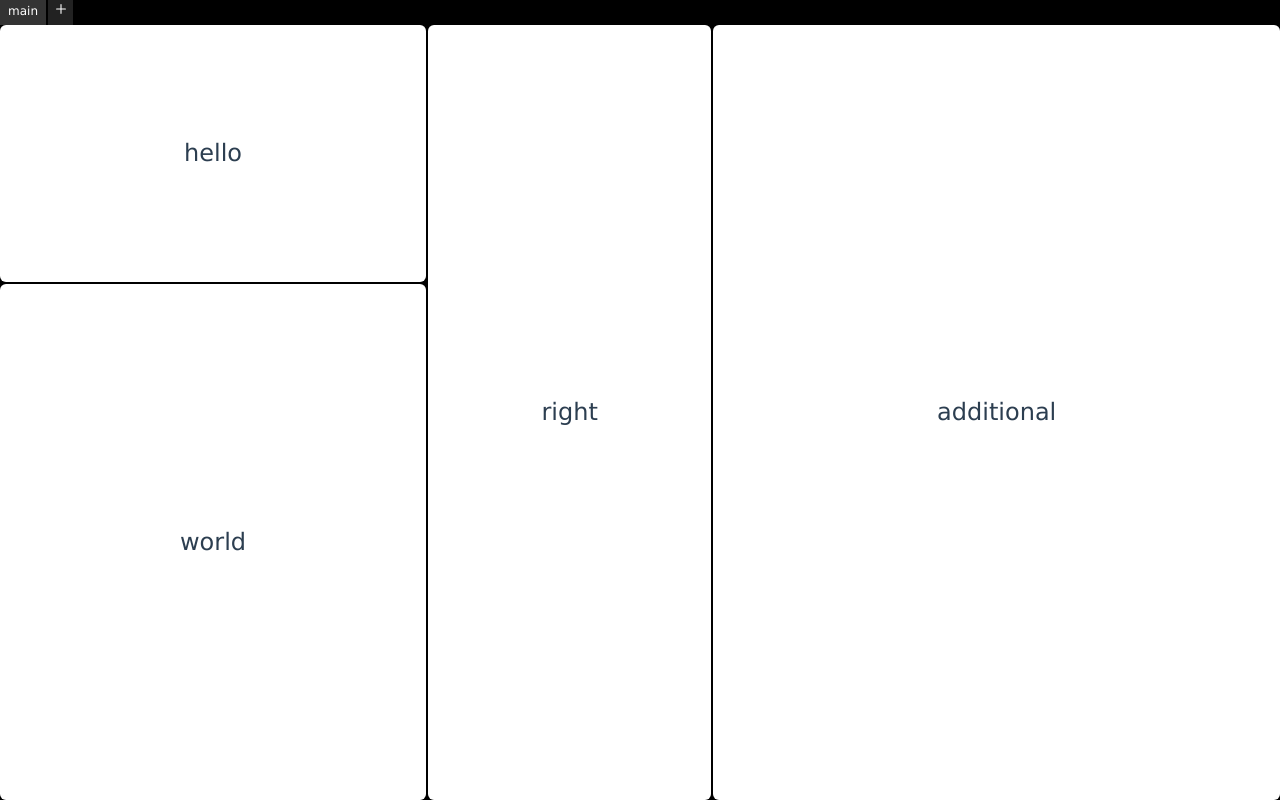
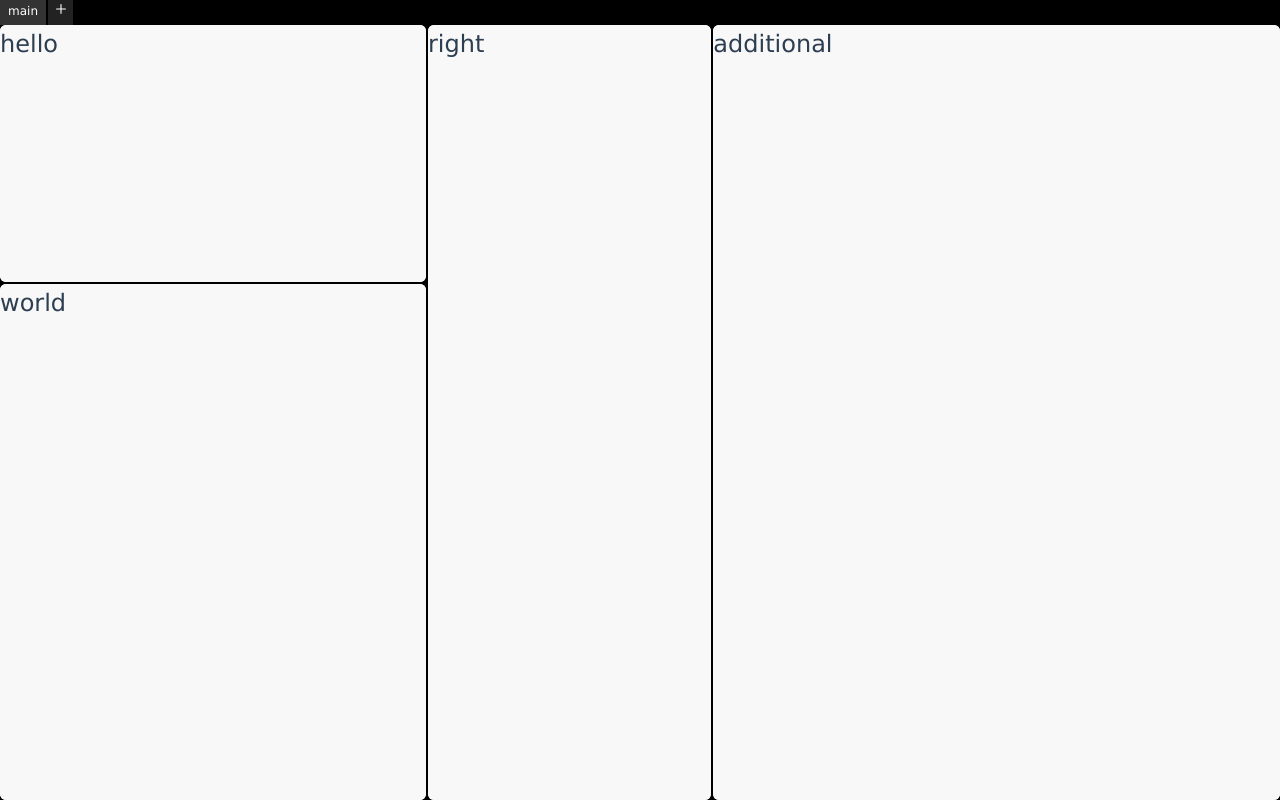
Before and after one commit to Folleach/blender-controls, a Vue app: page / in a window 1280 px wide. Built offline with nearby package versions, Linux system fonts and the light colour scheme; the HTML template or start-up script is replaced by a standard one.

Commit message:
implement global space

```diff
--- /dev/null
+++ b/src/components/nodes/GlobalSpaceComponent.vue
@@ -0,0 +1,72 @@
+<script setup lang="ts">
+import type { Position } from '@/libraries/workspaces';
+import { computed, onMounted, ref } from 'vue';
+
+const position = ref({ x: 0, y: 0 });
+const b1: Position = { x: 0, y: 0 };
+const b2: Position = { x: 0, y: 0 };
+
+function handlePointerDown(e: PointerEvent) {
+    if (e.button !== 1)
+        return;
+    e.preventDefault();
+
+    b2.x = position.value.x;
+    b2.y = position.value.y;
+    b1.x = e.clientX;
+    b1.y = e.clientY;
+
+    document.addEventListener('pointermove', handlePointerMove);
+    document.addEventListener('pointerup', handlePointerUp);
+};
+
+function handlePointerMove(e: PointerEvent) {
+    position.value = {
+        x: b2.x + (e.clientX - b1.x),
+        y: b2.y + (e.clientY - b1.y),
+    }
+};
+
+function handlePointerUp() {
+    document.removeEventListener('pointermove', handlePointerMove);
+    document.removeEventListener('pointerup', handlePointerUp);
+};
+
+onMounted(() => {
+    console.info("render global space");
+});
+
+const innerStyle = computed(() => {
+    return {
+        transform: `translate(${position.value.x}px, ${position.value.y}px)`,
+    }
+});
+
+</script>
+
+<template>
+    <div class='back-plate-soft space' v-on:pointerdown="handlePointerDown">
+        <div :style="innerStyle">
+            <slot></slot>
+        </div>
+    </div>
+</template>
+
+<style scoped lang="css">
+.space {
+    width: 100%;
+    height: 100%;
+    overflow: hidden;
+    position: relative;
+}
+
+.space>div {
+    position: absolute;
+    background-size: 30px 10px;
+}
+
+.back-plate-soft {
+    background: var(--color-background-soft);
+    border-radius: 6px;
+}
+</style>
--- a/src/components/workspaces/LeafAreaComponent.vue
+++ b/src/components/workspaces/LeafAreaComponent.vue
@@ -4,6 +4,7 @@ import { finishSplit, capture as capture, continuesSplit, resizeArea } from './W
 import { inject } from 'vue';
 import { WORKSPACE_OVERLAY_KEY, type IWorkspaceOverlayContext } from './OverlayInjection';
 import { LeafArea, Side } from '@/libraries/workspaces';
+import GlobalSpaceComponent from '../nodes/GlobalSpaceComponent.vue';
 
 const props = defineProps<ILeafAreaProps>();
 const leaf = props.area instanceof LeafArea ? props.area : undefined;
@@ -41,6 +42,11 @@ function finish() {
 </script>
 
 <template>
+  <div style="overflow: auto; overflow-y: auto; height: 100%; justify-content: center; align-content: center; ">
+    <GlobalSpaceComponent>
+      <h1> {{ leaf.context }}</h1>
+    </GlobalSpaceComponent>
+  </div>
   <div class="corner"
     v-on:pointerdown="(e) => capture(e, workspace, overlay?.getRectContext(), (w) => performSplit(e, w, false, false), finish)">
   </div>
@@ -64,9 +70,6 @@ function finish() {
   </div>
   <div class="side left"
     v-on:pointerdown="(e) => capture(e, workspace, overlay?.getRectContext(), w => performResize(w, Side.Left))">
-  </div>
-  <div style="overflow: scroll; overflow-y: scroll; height: 100%; justify-content: center; align-content: center; ">
-    <h1 style="text-align: center;">{{ leaf.context }}</h1>
   </div>
 </template>
 
--- a/src/components/workspaces/WorkspaceArea.vue
+++ b/src/components/workspaces/WorkspaceArea.vue
@@ -1,18 +1,23 @@
 <script setup lang="ts">
 import type { IWorkspaceAreaProps } from './WorkspaceAreaProps';
-import { onMounted, ref, useTemplateRef } from 'vue';
+import { computed, onMounted, ref, useTemplateRef } from 'vue';
 import LeafAreaComponent from './LeafAreaComponent.vue';
-import { ContainerArea, LeafArea, Orientation, type Rectangle } from '@/libraries/workspaces';
+import { ContainerArea, ContainerUpdateType, LeafArea, Orientation, type Rectangle } from '@/libraries/workspaces';
 
 const props = defineProps<IWorkspaceAreaProps>();
-const update = ref(0);
 
-let container = props.area instanceof ContainerArea ? props.area as ContainerArea : undefined;
+const container = props.area instanceof ContainerArea ? props.area as ContainerArea : undefined;
+const forceUpdate = ref(0);
+const sizes = ref({
+  left: container?.leftSize,
+  right: container?.rightSize
+});
 
 const leaf = props.area instanceof LeafArea ? props.area : null;
-
-const size = container && `${container.leftSize?.toString()} 2px ${container.rightSize?.toString()}`;
-const style = container?.orientation === Orientation.Horizontal ? { gridTemplateColumns: size! } : { gridTemplateRows: size! };
+const style = computed(() => {
+  const size = container && `${sizes.value.left?.toString()} 2px ${sizes.value.right?.toString()}`;
+  return container?.orientation === Orientation.Horizontal ? { gridTemplateColumns: size! } : { gridTemplateRows: size! };
+});
 
 // const ss = props.level ?? 0;
 // const debugStyle = {
@@ -22,51 +27,43 @@ const style = container?.orientation === Orientation.Horizontal ? { gridTemplate
 //   bottom: `${ss * 10}px`,
 // }
 
-function updateSize() {
-  const size = container && `${container.leftSize?.toString()} 2px ${container.rightSize?.toString()}`;
-  if (container?.orientation === Orientation.Horizontal)
-    style.gridTemplateColumns = size!
-  else if (container?.orientation === Orientation.Vertical)
-    style.gridTemplateRows = size!;
+const containerElement = useTemplateRef<HTMLDivElement>('containerElement');
+
+function updateRect() {
+  const box = containerElement.value?.getBoundingClientRect();
+  if (!box)
+    return;
+  const rectangle: Rectangle = {
+    x: box.left,
+    y: box.top,
+    width: box.width,
+    height: box.height,
+  };
+  props.workspace.setActualRectangle(leaf ?? container!, rectangle);
 }
 
-function updateContainer(newcontainer: ContainerArea) {
-  if (!newcontainer) {
-    console.error("trying to update container on the leaf");
-    return;
+onMounted(() => {
+  if (containerElement.value)
+    new ResizeObserver(updateRect).observe(containerElement.value);
+})
+
+function updateContainer(newcontainer: ContainerUpdateType) {
+  sizes.value = {
+    left: container?.leftSize,
+    right: container?.rightSize
   }
-  container = newcontainer;
-  updateSize();
-  update.value++;
+  if (newcontainer === ContainerUpdateType.Split) {
+    forceUpdate.value++;
+  }
 }
 
 container?.update.consume(updateContainer);
-
-const containerElement = useTemplateRef<HTMLDivElement>('containerElement');
-onMounted(() => {
-  // note: onMounted is called before the browser calculates the fraction units.
-  setTimeout(() => {
-    const box = containerElement.value?.getBoundingClientRect();
-    if (!box)
-      return;
-    const rectangle: Rectangle = {
-      x: box.left,
-      y: box.top,
-      width: box.width,
-      height: box.height,
-    }
-    if (leaf)
-      props.workspace.setActualRectangle(leaf, rectangle);
-    if (container)
-      props.workspace.setActualRectangle(container, rectangle);
-  }, 1);
-})
 
 </script>
 
 <template>
   <div v-if="container" style="height: 100%; background-color: black; position: relative;" ref="containerElement">
-    <div class="template inside" :style="style" :key="update">
+    <div class="template inside" :style="style" :key="forceUpdate">
       <div class="container">
         <WorkspaceArea :level="level ? level + 1 : 1" :workspace="workspace" :area="container.left"></WorkspaceArea>
       </div>
@@ -82,7 +79,7 @@ onMounted(() => {
     </div> -->
   </div>
   <div v-else class="template" ref="containerElement">
-    <LeafAreaComponent :workspace="workspace" :area="area" />
+    <LeafAreaComponent :workspace="workspace" :area="area" :key="leaf?.context" />
   </div>
 </template>
 
--- a/src/components/workspaces/WorkspaceOperations.ts
+++ b/src/components/workspaces/WorkspaceOperations.ts
@@ -1,6 +1,7 @@
 import {
 	AreaSize,
 	ContainerArea,
+	ContainerUpdateType,
 	LeafArea,
 	Orientation,
 	WorkspaceOperation,
@@ -49,7 +50,7 @@ export function resizeArea(e: PointerEvent, workspace: Workspace, area: IArea, s
 	resizeParts(container.left, delta, container.orientation, false);
 	resizeParts(container.right, { x: -delta.x, y: -delta.y }, container.orientation, true);
 
-	container.update.push(container);
+	container.update.push(ContainerUpdateType.Resize);
 }
 
 function resizeParts(area: IArea, delta: Position, orientation: Orientation, left: boolean) {
@@ -62,7 +63,7 @@ function resizeParts(area: IArea, delta: Position, orientation: Orientation, lef
 		const item = left ? area.leftSize : area.rightSize;
 		const orig = areaSizes.get(area)![left ? 0 : 1];
 		item.size = orig.size + (orientation === Orientation.Horizontal ? delta.x : delta.y);
-		area.update.push(area);
+		area.update.push(ContainerUpdateType.Resize);
 		resizeParts(left ? area.left : area.right, delta, orientation, left);
 	}
 }
@@ -171,7 +172,7 @@ function normalizeSizes(workspace: Workspace) {
 		if (!left || !right) continue;
 		container.leftSize = new AreaSize(container.orientation === Orientation.Horizontal ? left.width : left.height, "fr");
 		container.rightSize = new AreaSize(container.orientation === Orientation.Horizontal ? right.width : right.height, "fr");
-		container.update.push(container);
+		container.update.push(ContainerUpdateType.Resize);
 	}
 }
 
--- a/src/libraries/workspaces/index.ts
+++ b/src/libraries/workspaces/index.ts
@@ -57,6 +57,11 @@ export class AreaSize {
 	}
 }
 
+export enum ContainerUpdateType {
+	Resize,
+	Split,
+}
+
 export class ContainerArea implements IArea {
 	type: string = "container";
 	orientation: Orientation;
@@ -64,7 +69,7 @@ export class ContainerArea implements IArea {
 	right: IArea;
 	leftSize: AreaSize;
 	rightSize: AreaSize;
-	update: IPipe<ContainerArea> = new LastPipe();
+	update: IPipe<ContainerUpdateType> = new LastPipe();
 
 	constructor(orientation: Orientation, left: IArea, right: IArea, leftSize: AreaSize, rigthSize: AreaSize) {
 		this.orientation = orientation;
@@ -151,7 +156,7 @@ export class Workspace {
 		else parent.right = container;
 
 		this.rebuildParents();
-		parent.update.push(parent);
+		parent.update.push(ContainerUpdateType.Split);
 	}
 
 	setActualRectangle(area: IArea, rect: Rectangle) {
```
Also changed, not shown: src/components/nodes/NodeComponent.vue (added, +8 -0 lines), 1 other file (tests, documents, lock files or other folders).
